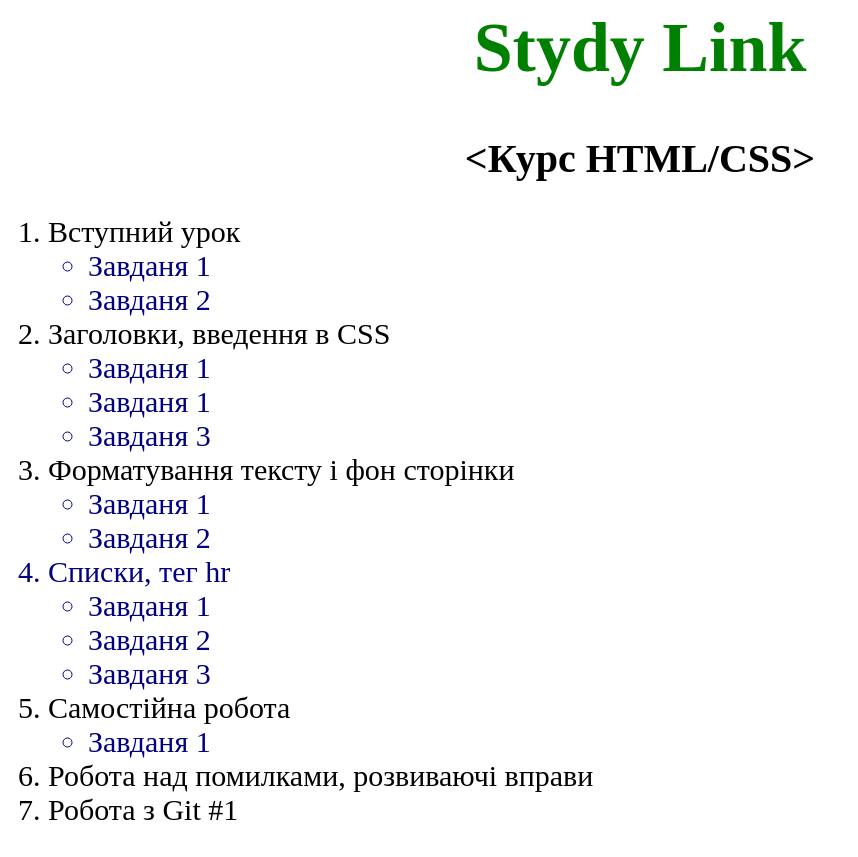
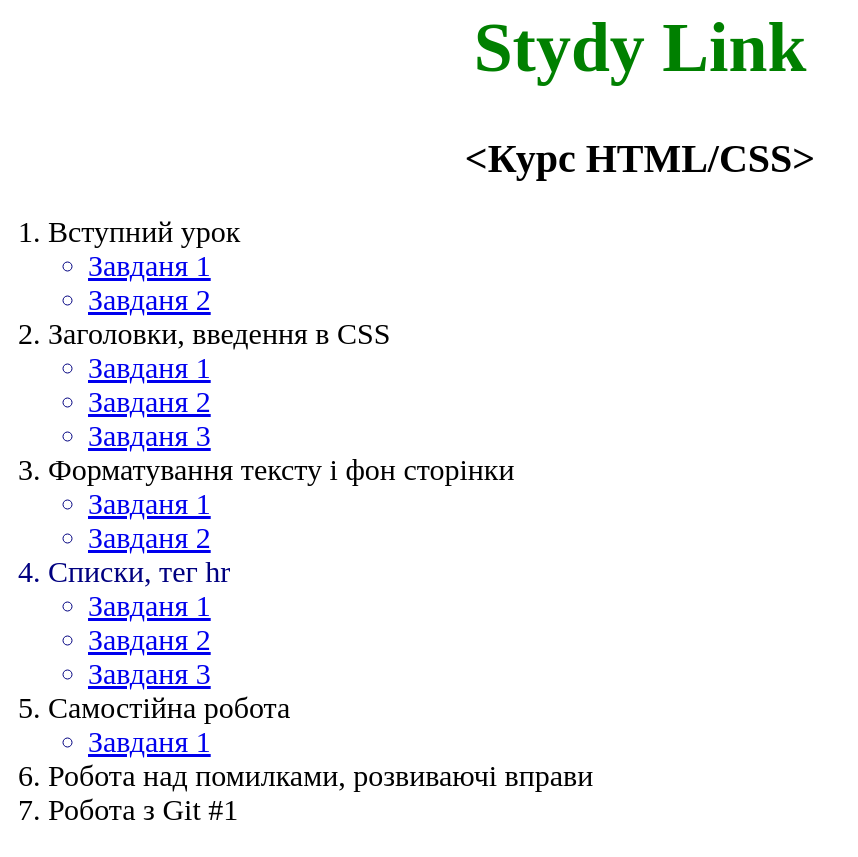
Before and after one commit to MurrciTop/MurrciTop.github.io, a plain HTML site: page index.html in a window 1280 px wide. Shown: the whole page, without its empty margins (0-858 px from the left). Drawn offline with Linux system fonts and the light colour scheme.

Commit message:
index.html

```diff
--- a/index.html
+++ b/index.html
@@ -29,32 +29,41 @@
 
 
 	<ol>
-	  <li>Вступний урок</li>
+	  <li>Вступний урок
 		<ul>
-	  <li id='a1'>Завданя 1</li>
-	  <li id='a1'>Завданя 2</li>
+			  <li id='a1'><a href='https://MurrciTop.github.io/t3/z1.html'>Завданя 1</a></li>
+			  <li id='a1'><a href='https://MurrciTop.github.io/t3/z2.html'>Завданя 2</a></li>
 		 </ul>
-	  <li>Заголовки, введення в CSS</li>
+	  </li>
+
+	  <li>Заголовки, введення в CSS
 		  <ul>
-	  <li id='a1'>Завданя 1</li>
-	  <li id='a1'>Завданя 1</li>
-	  <li id='a1'>Завданя 3</li>
+			  <li id='a1'><a href='https://MurrciTop.github.io/t4/z1.html'>Завданя 1</a></li>
+			  <li id='a1'><a href='https://MurrciTop.github.io/t4/z2.html'>Завданя 2</a></li>
+			  <li id='a1'><a href='https://MurrciTop.github.io/t4/z3.html'>Завданя 3</a></li>
 		  </ul>
-	  <li>Форматування тексту і фон сторінки</li>
+	  </li>
+
+	  <li>Форматування тексту і фон сторінки
 		  <ul>
-	  <li id='a1'>Завданя 1</li>
-	  <li id='a1'>Завданя 2</li>
+			  <li id='a1'><a href='https://MurrciTop.github.io/t5/z1.html'>Завданя 1</a></li>
+			  <li id='a1'><a href='https://MurrciTop.github.io/t5/z2.html'>Завданя 2</a></li>
 		  </ul>
-	  <li id='a1'>Списки, тег hr</li>
+	  </li>
+
+	  <li id='a1'>Списки, тег hr
 		  <ul>
-	  <li id='a1'>Завданя 1</li>
-	  <li id='a1'>Завданя 2</li>
-	  <li id='a1'>Завданя 3</li>
+			  <li id='a1'><a href='https://MurrciTop.github.io/t13/z1.html'>Завданя 1</a></li>
+			  <li id='a1'><a href='https://MurrciTop.github.io/t13/z2.html'>Завданя 2</a></li>
+			  <li id='a1'><a href='https://MurrciTop.github.io/t13/z3.html'>Завданя 3</a></li>
 		  </ul>
-	  <li>Самостійна робота</li>
+	  </li>
+	  <li>Самостійна робота
 		  <ul>
-	  <li id='a1'>Завданя 1</li>
+				<li id='a1'><a href='https://MurrciTop.github.io/t5/z1.html'>Завданя 1</a></li>
 		  </ul>
+	  </li>
+
 	  <li>Робота над помилками, розвиваючі вправи</li>
 	  <li>Робота з Git #1</li>
 
```
Lines whose indentation alone changed are shown as unchanged.
